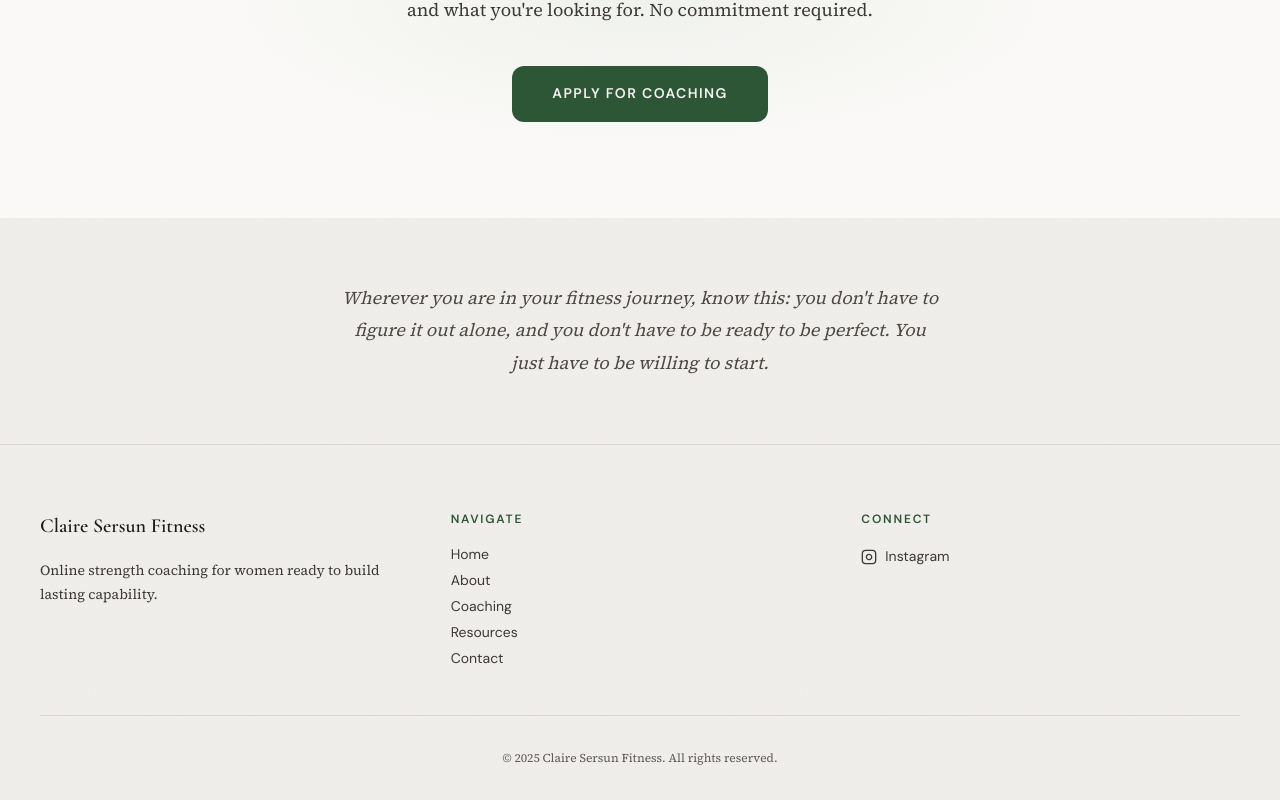
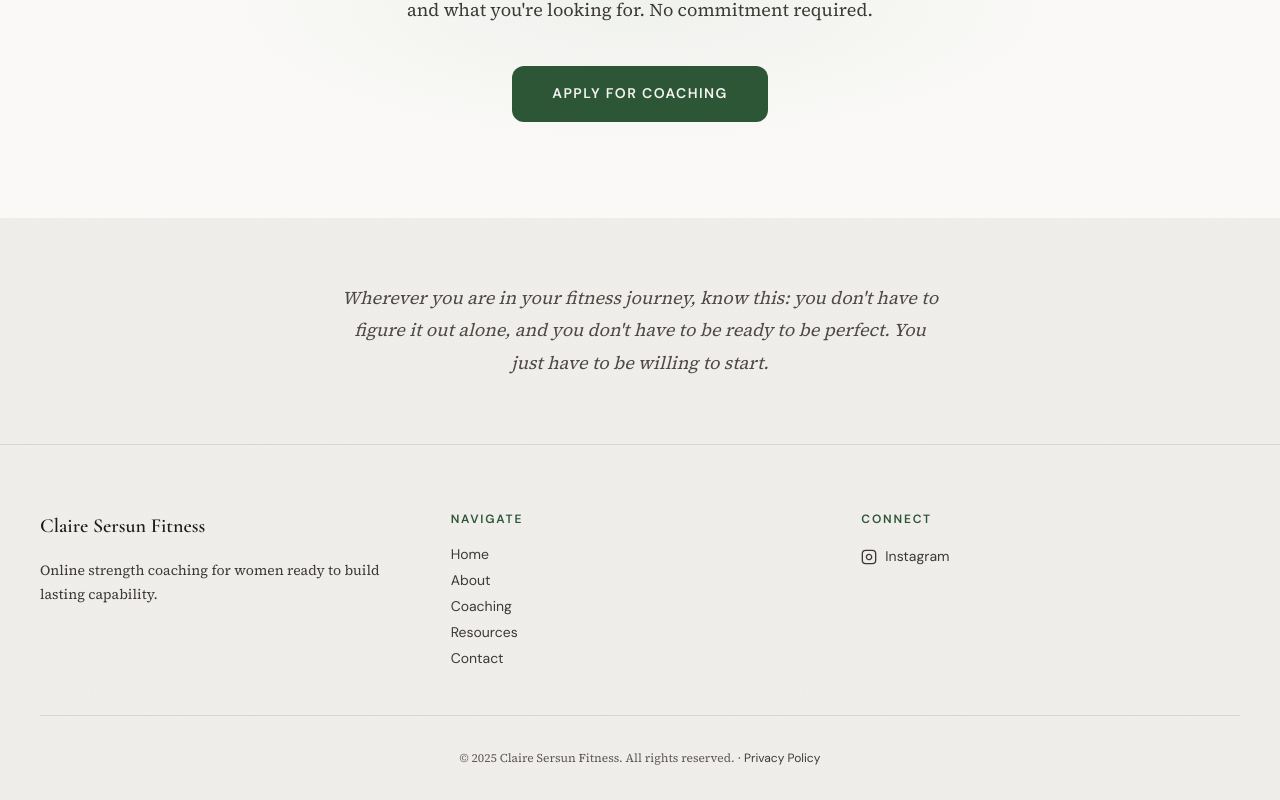
Before and after one commit to clairesersun/sersunfit, a React (Create React App) app: page / in a window 1280 px wide. Shown: the part 5318-6118 px from the top of the page. Built offline with nearby package versions, Linux system fonts and the light colour scheme; no server answers.

Commit message:
add privacy for pinterest

```diff
--- a/src/components/layout/Footer.jsx
+++ b/src/components/layout/Footer.jsx
@@ -102,6 +102,14 @@ const Footer = ({ onNavigate }) => {
         <div className="footer__copyright-container">
           <p className="footer__copyright">
             {c.copyright.replace('{year}', year)}
+            {' · '}
+            <button
+              className="footer__nav-link"
+              onClick={() => onNavigate('privacy')}
+              style={{ display: 'inline', fontSize: 'inherit' }}
+            >
+              Privacy Policy
+            </button>
           </p>
         </div>
       </RevealOnScroll>
--- a/src/content/siteContent.js
+++ b/src/content/siteContent.js
@@ -600,6 +600,118 @@ const CONTENT = {
   },
 
   /**
+   * Privacy Policy page content
+   * Required for Pinterest API app approval
+   * Not shown in navigation — direct link only (/privacy)
+   */
+  privacy: {
+    hero: {
+      label: 'Legal',
+      headline: 'Privacy Policy',
+      description: 'Effective Date: April 2, 2026',
+    },
+    sections: [
+      {
+        title: 'Introduction',
+        paragraphs: [
+          'Claire Sersun Fitness ("we," "us," or "our") operates the website clairesersunfitness.com. This Privacy Policy explains how we collect, use, and protect information when you visit our website or interact with our services, including our use of the Pinterest API.',
+        ],
+      },
+      {
+        title: 'Information We Collect',
+        paragraphs: ['We may collect the following types of information:'],
+        items: [
+          'Information you provide: Name, email address, and other details submitted through coaching applications or contact forms.',
+          'Pinterest data: When connected to the Pinterest API, we access Pinterest account information such as profile details, pins, and boards for internal business dashboard purposes only.',
+          'Automatically collected data: Standard web analytics data such as browser type, device type, pages visited, and referring URLs.',
+        ],
+      },
+      {
+        title: 'How We Use Your Information',
+        items: [
+          'To provide and improve our coaching services',
+          'To respond to inquiries and communications',
+          'To manage our internal Pinterest business dashboard',
+          'To analyze website usage and improve user experience',
+        ],
+      },
+      {
+        title: 'Pinterest API Usage',
+        paragraphs: [
+          'This application uses the Pinterest API for internal business purposes. Please note the following:',
+        ],
+        items: [
+          'This application is not affiliated with, endorsed by, or sponsored by Pinterest.',
+          'Pinterest data accessed through the API is used solely for internal business dashboard purposes and is not stored beyond the active session.',
+          'We do not sell, share, or redistribute any data obtained from Pinterest to third parties.',
+          'If the Pinterest connection is disconnected, all associated data is immediately removed from our system.',
+        ],
+      },
+      {
+        title: 'Cookies and Tracking',
+        paragraphs: [
+          'Our website may use cookies and similar technologies to improve your browsing experience. These may include essential cookies for site functionality and analytics cookies to understand site usage.',
+          'You can control cookie preferences through your browser settings.',
+        ],
+      },
+      {
+        title: 'Data Security',
+        paragraphs: [
+          'We implement reasonable security measures to protect your information from unauthorized access, alteration, or disclosure. However, no method of internet transmission is 100% secure.',
+        ],
+      },
+      {
+        title: 'Third-Party Services',
+        paragraphs: [
+          'Our website may contain links to third-party services (e.g., Instagram, Pinterest). We are not responsible for the privacy practices of these external sites. We encourage you to review their privacy policies.',
+        ],
+      },
+      {
+        title: "Children's Privacy",
+        paragraphs: [
+          'Our services are not directed to individuals under the age of 13. We do not knowingly collect personal information from children under 13.',
+        ],
+      },
+      {
+        title: 'Your Rights',
+        paragraphs: [
+          'Depending on your location, you may have the right to:',
+        ],
+        items: [
+          'Access the personal information we hold about you',
+          'Request correction of inaccurate information',
+          'Request deletion of your personal information',
+          'Opt out of the sale or sharing of personal information (we do not sell your data)',
+        ],
+      },
+      {
+        title: 'California Residents (CCPA/CPRA)',
+        paragraphs: [
+          'You have the right to know what personal information is collected, request its deletion, and opt out of its sale. We do not sell personal information.',
+        ],
+      },
+      {
+        title: 'EU/EEA Residents (GDPR)',
+        paragraphs: [
+          'You have rights to access, rectification, erasure, data portability, and the right to object to processing. Contact us to exercise these rights.',
+        ],
+      },
+      {
+        title: 'Changes to This Policy',
+        paragraphs: [
+          'We may update this Privacy Policy from time to time. Changes will be posted on this page with an updated effective date.',
+        ],
+      },
+      {
+        title: 'Contact Us',
+        paragraphs: [
+          'For questions about this Privacy Policy, please contact us at claire.sersun@gmail.com.',
+        ],
+      },
+    ],
+  },
+
+  /**
    * Footer content
    * Brand info, navigation, and social links
    */
--- /dev/null
+++ b/src/pages/Privacy.jsx
@@ -0,0 +1,112 @@
+/**
+ * ============================================
+ * Privacy Policy PAGE COMPONENT
+ * ============================================
+ *
+ * Privacy policy page required for Pinterest API app.
+ * Not shown in navigation — accessible via direct link only.
+ *
+ * @module PrivacyPage
+ * ============================================
+ */
+
+import React from 'react';
+import { THEME } from '../styles/theme';
+import CONTENT from '../content/siteContent';
+import { createStyles } from './styles';
+
+import {
+  RevealOnScroll,
+  AnimatedText,
+  ParallaxSection,
+} from '../components/animation';
+
+import { Divider, OrganicShape } from '../components/ui';
+
+/**
+ * PrivacyPage - Privacy Policy
+ *
+ * Props:
+ * @param {Object} theme - Active theme object
+ * @param {boolean} isDarkMode - Current theme mode
+ */
+const PrivacyPage = ({ theme, isDarkMode }) => {
+  const s = createStyles(theme);
+  const c = CONTENT.privacy;
+
+  const sectionStyle = {
+    marginBottom: '2.5rem',
+  };
+
+  const listStyle = {
+    ...s.body,
+    paddingLeft: '1.5rem',
+    marginTop: '0.5rem',
+  };
+
+  return (
+    <main id="main-content">
+      {/* ===== HERO ===== */}
+      <ParallaxSection
+        className="hero-gradient texture-overlay"
+        style={{
+          width: '100%',
+          paddingTop: '10rem',
+          paddingBottom: '5rem',
+          paddingLeft: '1.5rem',
+          paddingRight: '1.5rem',
+        }}
+      >
+        <OrganicShape
+          variant={1}
+          isDarkMode={isDarkMode}
+          primaryColor={theme.primary}
+          style={{
+            width: '350px',
+            height: '350px',
+            top: '-10%',
+            right: '-10%',
+            transform: 'rotate(30deg)',
+          }}
+        />
+        <div style={{ maxWidth: THEME.maxWidth.narrow, margin: '0 auto' }}>
+          <RevealOnScroll animation="fade">
+            <span style={s.label}>{c.hero.label}</span>
+          </RevealOnScroll>
+          <h1 style={s.heroHeading}>
+            <AnimatedText stagger={100}>{c.hero.headline}</AnimatedText>
+          </h1>
+          <RevealOnScroll animation="slideUp" delay={300}>
+            <p style={{ ...s.bodyLarge, marginBottom: '2.5rem' }}>{c.hero.description}</p>
+          </RevealOnScroll>
+          <Divider theme={theme} />
+        </div>
+      </ParallaxSection>
+
+      {/* ===== POLICY CONTENT ===== */}
+      <section style={{ width: '100%', padding: '2rem 1.5rem 5rem' }}>
+        <div style={{ maxWidth: THEME.maxWidth.narrow, margin: '0 auto' }}>
+          {c.sections.map((section, index) => (
+            <RevealOnScroll key={index} animation="slideUp" delay={index * 50}>
+              <div style={sectionStyle}>
+                <h2 style={s.h3}>{section.title}</h2>
+                {section.paragraphs && section.paragraphs.map((p, i) => (
+                  <p key={i} style={{ ...s.body, marginBottom: '1rem' }}>{p}</p>
+                ))}
+                {section.items && (
+                  <ul style={listStyle}>
+                    {section.items.map((item, i) => (
+                      <li key={i} style={{ marginBottom: '0.5rem' }}>{item}</li>
+                    ))}
+                  </ul>
+                )}
+              </div>
+            </RevealOnScroll>
+          ))}
+        </div>
+      </section>
+    </main>
+  );
+};
+
+export default PrivacyPage;
--- a/src/pages/index.js
+++ b/src/pages/index.js
@@ -32,6 +32,7 @@ import ContactPage from './Contact';
 import ResourcesPage from './Resources';
 import KilimanjaroPage from './Kilimanjaro';
 import CorporatePage from './Corporate';
+import PrivacyPage from './Privacy';
 
 /**
  * Valid page IDs mapped to their components
@@ -45,6 +46,7 @@ export const PAGE_MAP = {
   resources: ResourcesPage,
   'kilimanjaro-training-plan': KilimanjaroPage,
   corporate: CorporatePage,
+  privacy: PrivacyPage,
 };
 
 /**
@@ -112,4 +114,4 @@ export const renderPage = (pageId, props) => {
 };
 
 // Re-export page components
-export { HomePage, AboutPage, CoachingPage, ContactPage, ResourcesPage, KilimanjaroPage, CorporatePage };
+export { HomePage, AboutPage, CoachingPage, ContactPage, ResourcesPage, KilimanjaroPage, CorporatePage, PrivacyPage };
```
